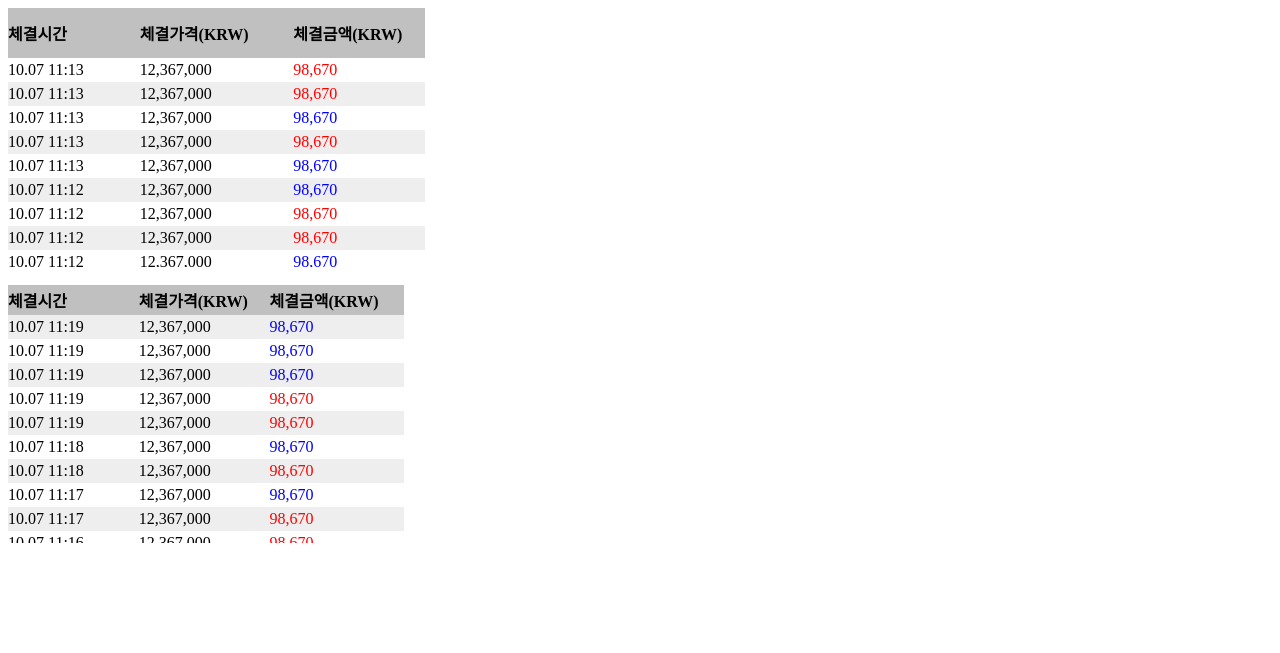
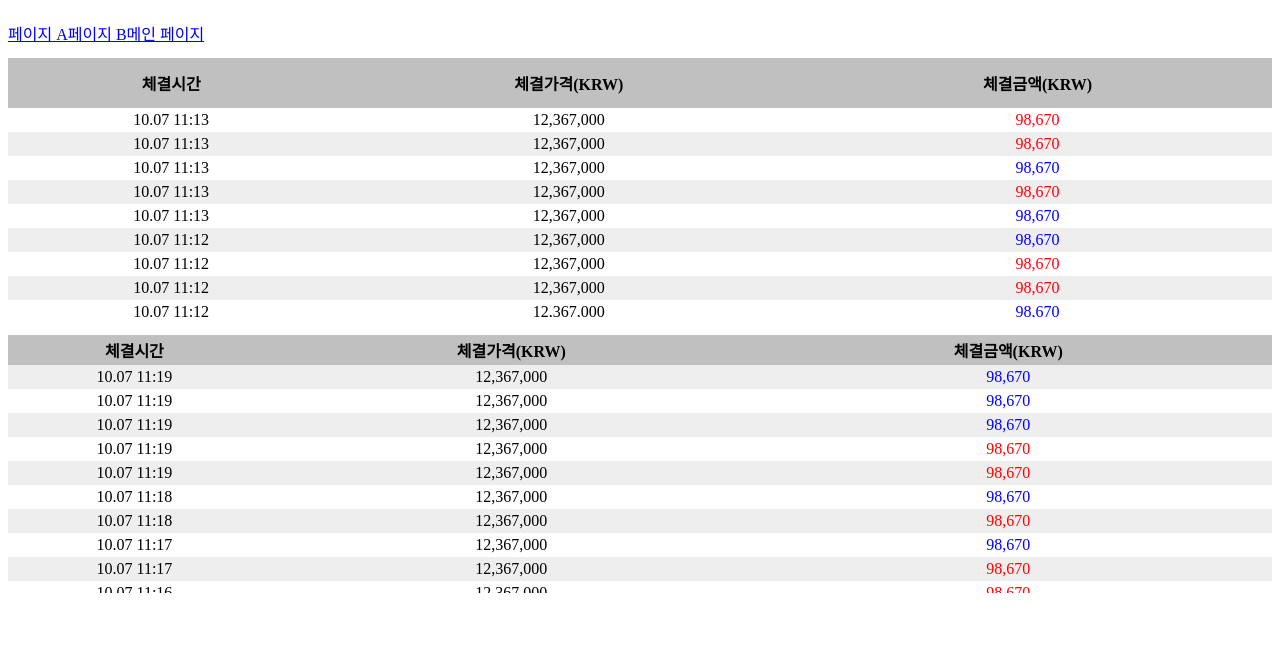
Before and after one commit to kimhh-smsoftlab/html5-study-1006, a plain HTML site: page project/1008/table_with_css.html in a window 1280 px wide. Drawn offline with Linux system fonts and the light colour scheme.

Commit message:
2 files modified

```diff
--- a/project/1008/1008_styles.css
+++ b/project/1008/1008_styles.css
@@ -1,11 +1,34 @@
+.header{
+  width: 100%;
+  height: 50px;
+  display: flex;
+  align-items: center;
+
+}
+
+.header ul{
+  list-style-type: none;
+  margin-top: 15px;;
+  padding:0;
+
+}
+
+.header li{
+  display:inline;
+}
+.header ul a{
+  text-decoration: none;
+  background-color: #81d4fa;
+  color:white;
+  padding: 8px;
+}
 .table2 {
   border-collapse: collapse;
+  width: 100%;
 }
 
 .table2 th,
 .table2 td{
-  width: 12%;
-  text-align: left;
   padding: 3px 0px 3px 0px;
 }
 
@@ -14,12 +37,25 @@
   height:50px;
 }
 
-.table2 tr:nth-child(odd){ /*홀수번호만 색칠하도록*/
+.table2 tr:nth-child(odd){ /*홀수번호만 색칠하도록(row 데이터)*/
   background-color: #eeeeee;
 }
 
+.table2 td:nth-child(1){  /*첫째 열(column 데이터)*/
+  text-align: center;
+}
+
+.table2 td:nth-child(2){ /*둘째 열(column 데이터)*/
+  text-align: center;
+}
+
+.table2 td:nth-child(3){ /*셋째 열(column 데이터)*/
+  text-align: center;
+}
+
 .table_div{
-  width: 95%;
+  width: 100%;
+  min-width: 680px;
 }
 
 .table_head_div{
@@ -35,7 +71,21 @@
 
 .div1 div{
   display: inline-block;
-  width: 32%;
+}
+
+.div1 div:nth-child(1){  /*첫째 열(column 데이터)*/
+  text-align: center;
+  width: 20%;
+}
+
+.div1 div:nth-child(2){ /*둘째 열(column 데이터)*/
+  text-align: center;
+  width: 39%;
+}
+
+.div1 div:nth-child(3){ /*셋째 열(column 데이터)*/
+  text-align: center;
+  width: 39%;
 }
 
 .div1:nth-child(even){
@@ -49,3 +99,9 @@
 .sell{
   color: blue;
 }
+
+.box{
+  width:100%;
+  height:33%;
+  overflow:auto;
+}
--- a/project/1008/table_with_css.html
+++ b/project/1008/table_with_css.html
@@ -6,8 +6,12 @@
 </head>
 
 <body>
-	<div>
-		<div style="width:33%; height:33%; overflow:auto;">
+	<div class="header">
+      <a href="/index.html">페이지 A</a>
+      <a href="/index.html">페이지 B</a>
+      <a href="/index.html">메인 페이지</a>
+    </div>
+		<div class="box">
 			<table class="table2">
 				<tr>
 					<th>체결시간</th>
@@ -81,7 +85,7 @@
 				</tr>
 			</table>
 		</div><br>
-		<div style="width:33%; height:33%; overflow:auto;">
+		<div class="box">
 			<div class="table_div">
 				<div class="table_head_div div1">
 					<div>체결시간</div>
@@ -156,7 +160,7 @@
 
 			</div>
 		</div>
-	</div>
+
 </body>
 
 </html>
```
